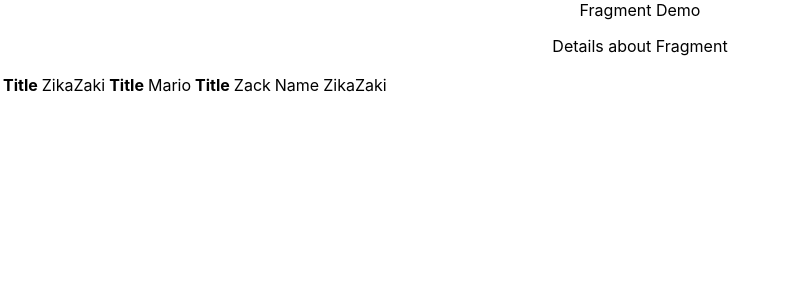
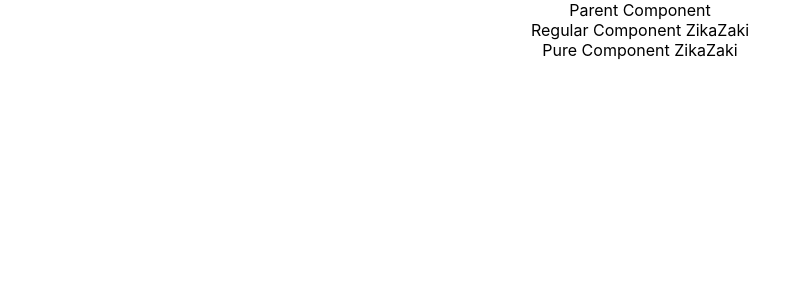
Before and after one commit to ZikaZaki/cake-shop, a React (Create React App) app: page / in a window 1280 px wide. Shown: the top 300 px of the page, without its empty margins (0-805 px from the left). Built offline with nearby package versions, Linux system fonts and the light colour scheme.

Commit message:
update ParentComp, PureComp, RegComp components

```diff
--- a/src/App.js
+++ b/src/App.js
@@ -13,13 +13,16 @@
 import LifecycleA from "./components/LifecycleA";
 import FragmentComp from "./components/FragmentComp";
 import Table from "./components/Table";
+import PureComp from "./components/PureComp";
+import ParentComp from "./components/ParentComp";
 
 function App() {
   return (
     <Provider store={store}>
       <div className="App">
-        <FragmentComp />
-        <Table />
+        <ParentComp />
+        {/* <FragmentComp /> */}
+        {/* <Table /> */}
         {/* <LifecycleA /> */}
         {/* <ParentComponent /> */}
         {/* <Form /> */}
--- /dev/null
+++ b/src/components/ParentComp.js
@@ -0,0 +1,35 @@
+import React, { Component } from "react"
+import RegComp from "./RegComp"
+import PureComp from "./PureComp"
+
+class ParentComp extends Component {
+    constructor(props) {
+      super(props)
+
+      this.state = {
+         name: 'ZikaZaki'
+      }
+    }
+
+    componentDidMount() {
+        setInterval(() => {
+            this.setState ({
+                name: 'ZikaZaki'
+            })
+        }, 2000)
+    }
+
+  render() {
+    console.log('********** Parent Component render **********')
+
+    return (
+      <div>
+        Parent Component
+        <RegComp name={this.state.name} />
+        <PureComp name={this.state.name} />
+      </div>
+    )
+  }
+}
+
+export default ParentComp
--- /dev/null
+++ b/src/components/PureComp.js
@@ -0,0 +1,16 @@
+import React, { PureComponent } from "react"
+
+// Remember to NOT mutate OBJECTS or ARRAYS in state or props when using PureComponent,
+// because it does a shallow comparison of state and props.
+// Instead make copies of those objects or arrays, using the spread operator or Object.assign().
+class PureComp extends PureComponent {
+  render() {
+    console.log("Pure Component Render")
+
+    return (
+      <div>Pure Component {this.props.name}</div>
+    )
+  }
+}
+
+export default PureComp
--- /dev/null
+++ b/src/components/RegComp.js
@@ -0,0 +1,13 @@
+import React, { Component } from "react"
+
+class RegComp extends Component {
+  render() {
+    console.log("Regular Component render")
+
+    return (
+      <div>Regular Component {this.props.name}</div>
+    )
+  }
+}
+
+export default RegComp
```
